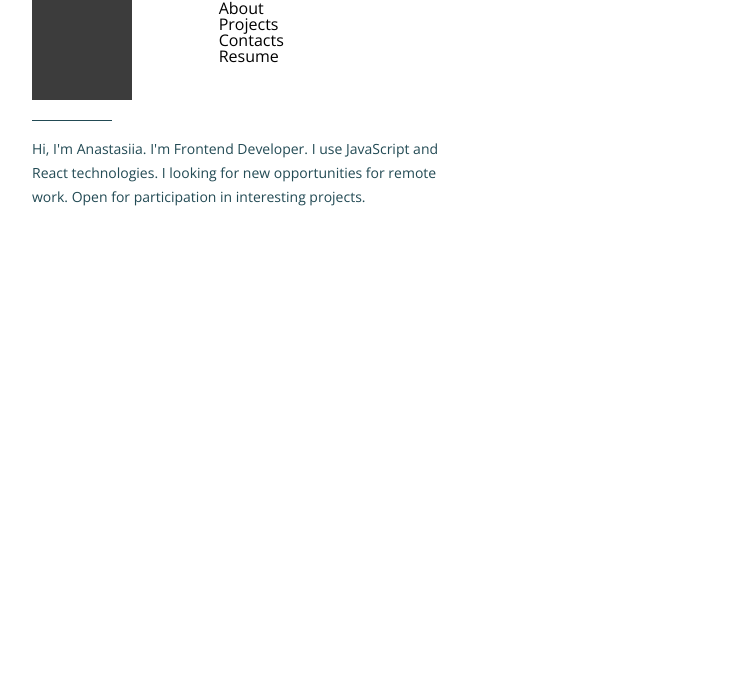
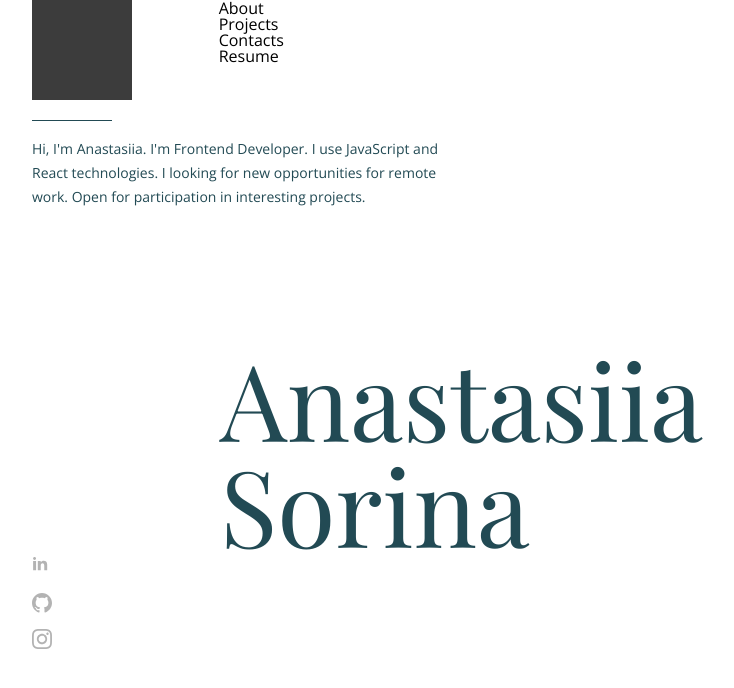
Before and after one commit to AnastasiSo/Portfolio-Project, a React app: page / in a window 1280 px wide. Shown: the top 688 px of the page, without its empty margins (62-796 px from the left). Built offline with nearby package versions, Linux system fonts and the light colour scheme.

Commit message:
add h1 and SocialMedia component

```diff
--- a/src/App.tsx
+++ b/src/App.tsx
@@ -1,7 +1,7 @@
+import Hero from "@components/Hero";
 import Menu from "@components/Menu";
 import "../src/_styles/index.scss";
-import Hero from "./components/Hero";
-import Menu from "./components/Menu";
+
 const App = () => {
   return (
     <div>
--- a/src/_styles/_hero.scss
+++ b/src/_styles/_hero.scss
@@ -11,6 +11,10 @@
   border-top: $border-unit solid $dark-blue;
   content: "";
   margin-bottom: $size-unit * 4; // 16px
+
+  @media (max-width: $breakpoint-sm) {
+    margin-top: $size-unit * 30; // 120px
+  }
 }
 .site-description {
   font-size: $font-size; // 14px
@@ -26,3 +30,15 @@
     width: $size-unit * 55; // 220px
   }
 }
+
+h1 {
+  font-family: "Playfair Display";
+  font-size: 106px;
+  margin-top: $size-unit * 34; // 136px
+  margin-left: $size-unit * 47; // 188px
+
+  @media (max-width: $breakpoint-sm) {
+    margin-top: $size-unit * 16; // 64px
+    font-size: 60px;
+  }
+}
--- a/src/components/Hero.tsx
+++ b/src/components/Hero.tsx
@@ -1,5 +1,6 @@
 import "../_styles/index.scss";
 
+import SocialMedia from "@components/SocialMedia";
 import { FunctionComponent } from "react";
 import Column from "./layout/Column";
 import Container from "./layout/Container";
@@ -17,6 +18,12 @@ const Hero: FunctionComponent = () => {
               work. Open for participation in interesting projects.
             </p>
           </div>
+          <h1>
+            Anastasiia
+            <br />
+            Sorina
+          </h1>
+          <SocialMedia />
         </Column>
         <Column size={7}>
           <div className="avatar">
@@ -24,6 +31,7 @@ const Hero: FunctionComponent = () => {
           </div>
         </Column>
       </Row>
+      <div></div>
     </Container>
   );
 };
```
